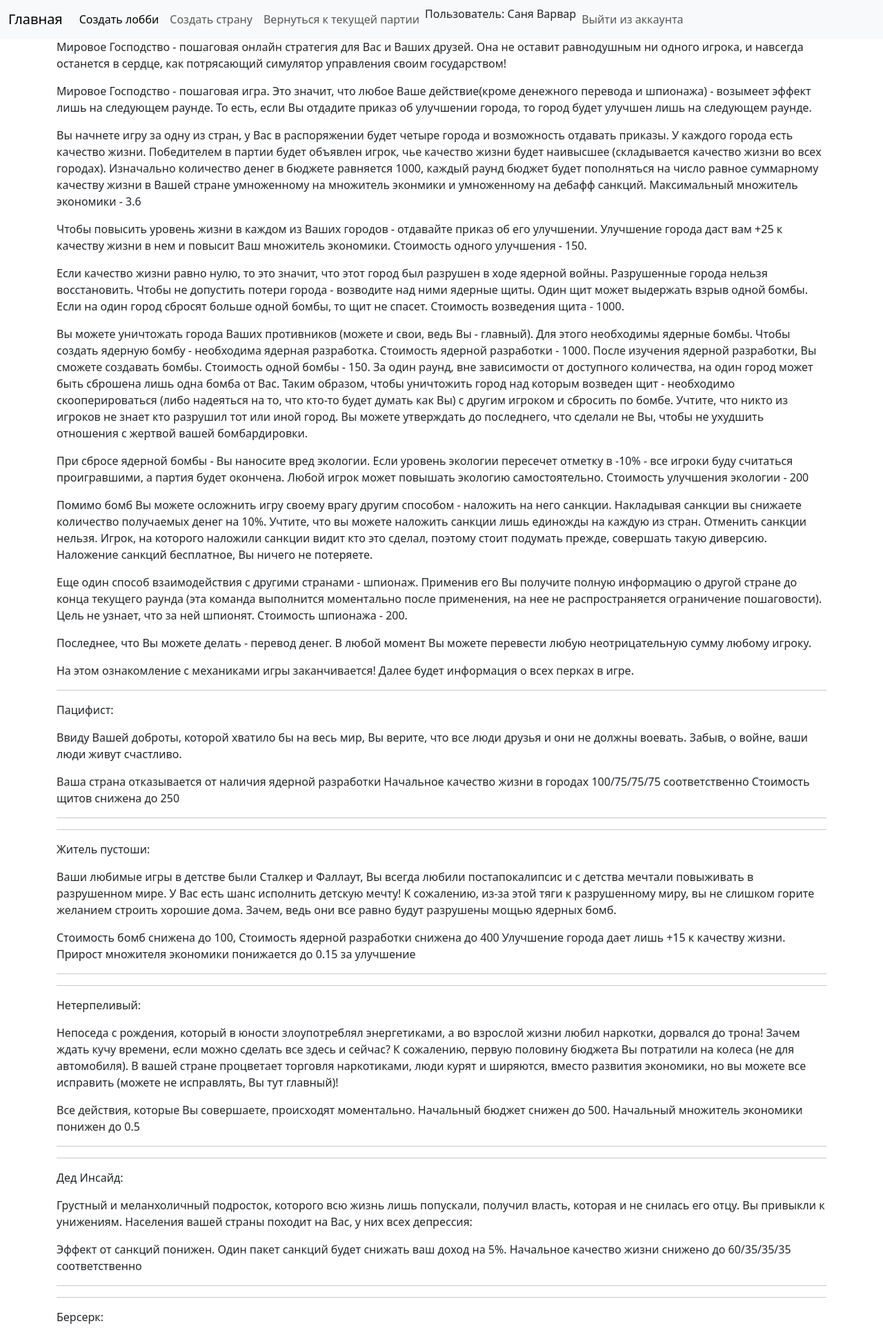
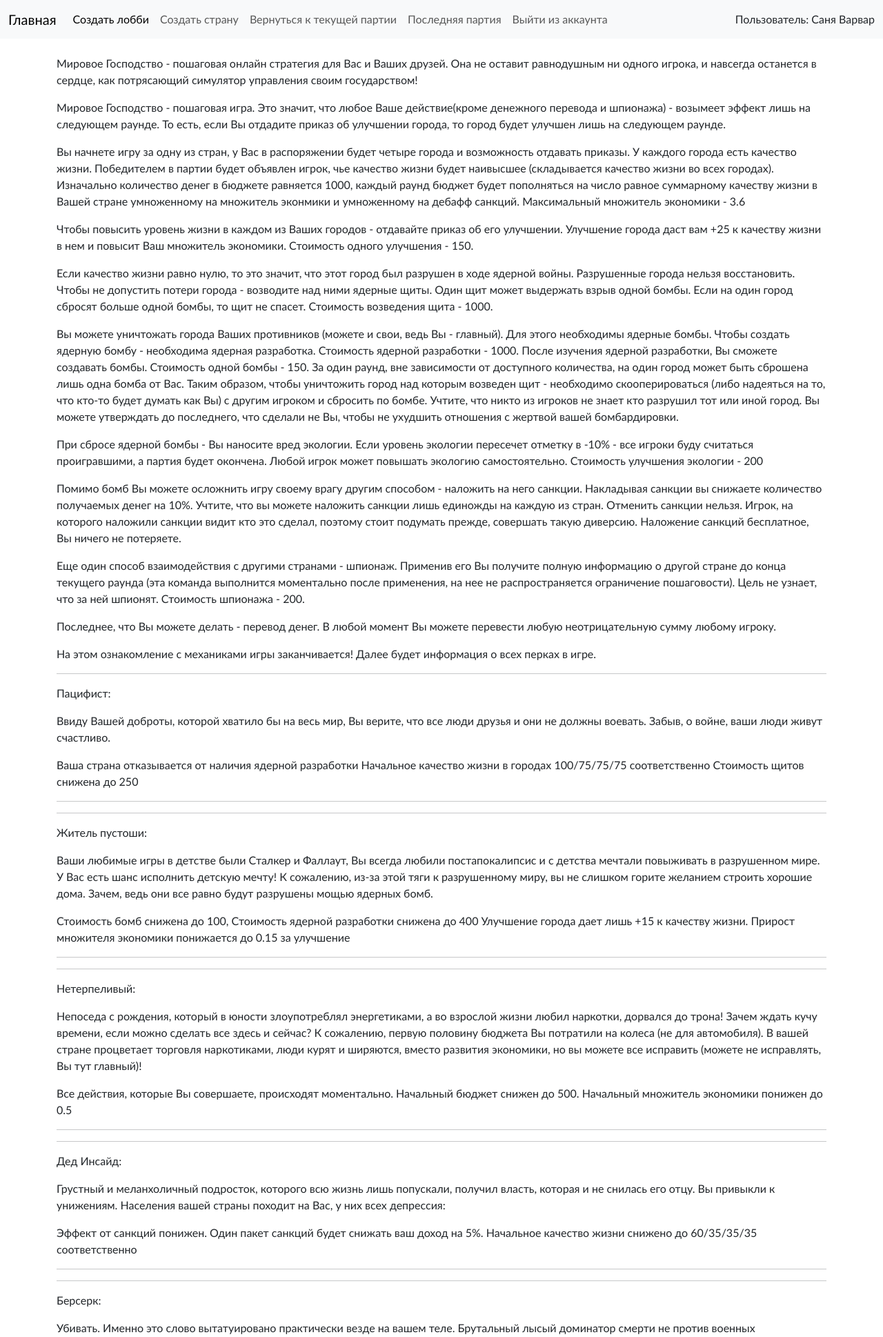
Before and after one commit to SanyaWarvar/World_Domination, a Flask app: page / in a window 1280 px wide. Shown: the top 1938 px of the page at 69% size. Run offline with Flask 3, Linux system fonts and the light colour scheme; a user stored in the database is signed in.

Commit message:
презентабельная версия готова хули, принимай

```diff
--- a/templates/general_template.html
+++ b/templates/general_template.html
@@ -8,7 +8,7 @@
   </head>
   <body>
     <nav class="navbar navbar-expand-lg bg-body-tertiary">
-        <div class="container-fluid">
+        <div class="container-fluid" style="font-family: Trebuchet MS;">
           <a class="navbar-brand" href="/">Главная</a>
           <button class="navbar-toggler" type="button" data-bs-toggle="collapse" data-bs-target="#navbarNav" aria-controls="navbarNav" aria-expanded="false" aria-label="Toggle navigation">
             <span class="navbar-toggler-icon"></span>
@@ -26,9 +26,10 @@
               </li>
 
               {% if user.is_authenticated %}
-              <div>
-                <p>Пользователь: {{user.name}}</p>
-              </div>
+              <li class="nav-item">
+                <a class="nav-link" href="/end" >Последняя партия</a>
+              </li>
+              <li class="nav-item">
               <li class="nav-item">
                 <a class="nav-link" href="/logout">Выйти из аккаунта</a>
               </li>
@@ -42,6 +43,9 @@
               {% endif %}
             </ul>
           </div>
+          {% if user.is_authenticated %}
+          <a class="nav-link" style="margin-left:auto;" >Пользователь: {{user.name}}</a>
+          {% endif %}
         </div>
       </nav>
     <div class="container">
--- a/templates/main.html
+++ b/templates/main.html
@@ -1,6 +1,7 @@
 {% extends "general_template.html" %}
 {% block content %}
-<div>
+<div style="font-family: Trebuchet MS;">
+    <br>
     <p>
         Мировое Господство - пошаговая онлайн стратегия для Вас и Ваших друзей.
         Она не оставит равнодушным ни одного игрока, и навсегда останется в сердце, как
```
Also changed, not shown: instance/database.db.
